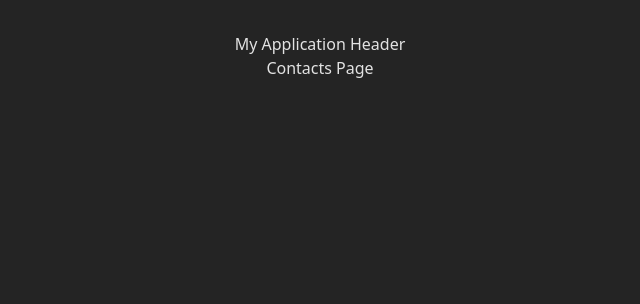
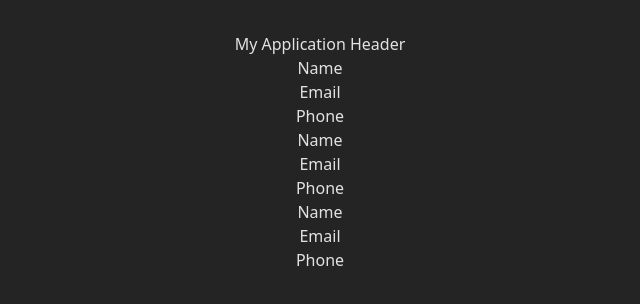
Before and after one commit to SebastianR0589/CRUD_app_sample, a React (Vite) app: page / in a window 1280 px wide. Shown: the top 304 px of the page, without its empty margins (320-960 px from the left). Built offline with nearby package versions, Linux system fonts and the light colour scheme.

Commit message:
further base code attached

```diff
--- /dev/null
+++ b/src/components/ContactCard.tsx
@@ -0,0 +1,11 @@
+import type {JSX} from "react"
+
+export default function ContactCard(): JSX.Element {
+    return(
+        <div>
+            <p>Name</p>
+            <p>Email</p>
+            <p>Phone</p>
+        </div>
+    )
+}
--- a/src/pages/ContactsPage.tsx
+++ b/src/pages/ContactsPage.tsx
@@ -1,7 +1,12 @@
 import type { JSX } from "react"
+import ContactCard from "../components/ContactCard"
 
 export default function ContactsPage(): JSX.Element {
     return (
-        <p>Contacts Page</p>
+       <>
+       <ContactCard/>
+       <ContactCard/>
+       <ContactCard/>
+       </>
     )
 }
```
